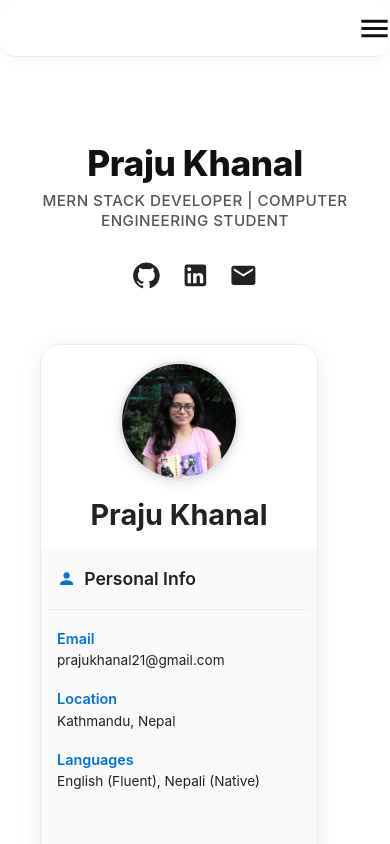
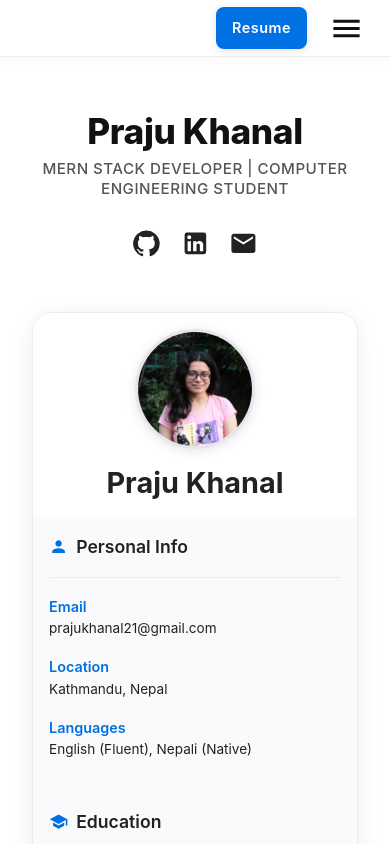
Before and after one commit to Praju2002/portfolio, a React (Vite) app: page / in a window 390 px wide. Shown: the top 844 px of the page. Built offline with nearby package versions, Linux system fonts and the light colour scheme.

Commit message:
update navbar and responsive layout

```diff
--- a/src/App.css
+++ b/src/App.css
@@ -49,20 +49,11 @@ section {
     width: 4px;
   }
 
-
   body {
     padding: 0;
     margin: 0;
     overflow-x: hidden;
   }
-
-
-  .MuiContainer-root {
-    padding-left: 16px !important;
-    padding-right: 16px !important;
-    max-width: 100% !important;
-  }
-
 
   * {
     max-width: 100%;
@@ -73,7 +64,6 @@ section {
     font-size: 0.9rem !important;
     padding: 8px 16px !important;
   }
-
 
   .MuiToolbar-root {
     padding-left: 8px !important;
@@ -92,12 +82,6 @@ section {
   .MuiIconButton-root {
     padding: 6px !important;
   }
-
-
-  .MuiBox-root {
-    padding-left: 8px !important;
-    padding-right: 8px !important;
-  }
 }
 
 html, body {
--- a/src/App.jsx
+++ b/src/App.jsx
@@ -55,24 +55,16 @@ const App = () => {
         px: { xs: 0, sm: 1, md: 2, lg: 3 },
       }}>
         {/* About Section */}
-        <Box id="about" sx={{ width: "100%", maxWidth: 1200, minHeight: "100vh", py: { xs: 4, md: 8 }, px: { xs: 2, sm: 3, md: 0 } }}>
-          <AboutMe />
-        </Box>
+        <AboutMe />
 
         {/* Projects Section */}
-        <Box id="projects" sx={{ width: "100%", maxWidth: 1200, minHeight: "100vh", py: { xs: 4, md: 8 }, px: { xs: 2, sm: 3, md: 0 } }}>
-          <Projects />
-        </Box>
+        <Projects />
 
         {/* Achievements Section */}
-        <Box id="achievements" sx={{ width: "100%", maxWidth: 1200, minHeight: "100vh", py: { xs: 4, md: 8 }, px: { xs: 2, sm: 3, md: 0 } }}>
-          <Achievements />
-        </Box>
+        <Achievements />
 
         {/* Contact Section */}
-        <Box id="contact" sx={{ width: "100%", maxWidth: 1200, minHeight: "100vh", py: { xs: 4, md: 8 }, px: { xs: 2, sm: 3, md: 0 } }}>
-          <Contact />
-        </Box>
+        <Contact />
 
         {/* Footer */}
         <Footer />
--- a/src/components/AboutMe.jsx
+++ b/src/components/AboutMe.jsx
@@ -48,8 +48,8 @@ const AboutMe = () => {
       }}
     >
 
-      <Container maxWidth="lg" sx={{ position: "relative", zIndex: 1, px: { xs: 2, sm: 3, md: 0 } }}>
-        <motion.div initial="hidden" animate="visible" variants={fadeInUp}>
+      <Container maxWidth="lg" sx={{ width: "100%", display: "flex", flexDirection: "column", alignItems: "center" }}>
+        <motion.div initial="hidden" animate="visible" variants={fadeInUp} style={{ width: "100%", display: "flex", flexDirection: "column", alignItems: "center" }}>
           <Typography
             variant="h1"
             component="h1"
@@ -125,7 +125,7 @@ const AboutMe = () => {
         </motion.div>
 
 
-        <Grid container spacing={4} sx={{ justifyContent: "center" }}>
+        <Grid container spacing={4} sx={{ justifyContent: "center", width: "100%" }}>
 
           <Grid item xs={12} md={5}>
             <motion.div initial="hidden" animate="visible" variants={fadeInUp} transition={{ delay: 0.1 }}>
--- a/src/components/Achievements.jsx
+++ b/src/components/Achievements.jsx
@@ -71,6 +71,7 @@ const Achievements = () => {
         minHeight: "100vh",
         display: "flex",
         alignItems: "center",
+        justifyContent: "center",
         px: { xs: 1, md: 2 },
       }}
     >
--- a/src/components/Contact.jsx
+++ b/src/components/Contact.jsx
@@ -93,14 +93,16 @@ const Contact = () => {
         minHeight: "100vh",
         display: "flex",
         alignItems: "center",
+        justifyContent: "center",
       }}
     >
-      <Container maxWidth="lg">
+      <Container maxWidth="lg" sx={{ width: "100%", display: "flex", flexDirection: "column", alignItems: "center" }}>
         <motion.div
           variants={containerVariants}
           initial="hidden"
           whileInView="visible"
           viewport={{ once: true, amount: 0.2 }}
+          style={{ width: "100%", display: "flex", flexDirection: "column", alignItems: "center" }}
         >
           <motion.div variants={itemVariants}>
             <Typography
@@ -133,7 +135,7 @@ const Contact = () => {
               Fill out the form below and I'll get back to you as soon as possible.
             </Typography>
           </motion.div>
-          <Grid container spacing={4} alignItems="stretch">
+          <Grid container spacing={4} sx={{ alignItems: "stretch", justifyContent: "center", width: "100%" }}>
             <Grid item xs={12} md={5}>
               <motion.div variants={itemVariants}>
                 <Paper
--- a/src/components/NavBar.jsx
+++ b/src/components/NavBar.jsx
@@ -49,6 +49,7 @@ const Navbar = () => {
           color: "#111",
           boxShadow: "0 2px 16px 0 rgba(0,0,0,0.04)",
           borderBottom: "1px solid #ececec",
+          borderRadius: 0,
           zIndex: 1201,
         }}
       >
@@ -59,7 +60,7 @@ const Navbar = () => {
           minHeight: 64,
           display: "flex",
           alignItems: "center",
-          justifyContent: "center",
+          justifyContent: "space-between",
           px: { xs: 2, sm: 3, md: 4 }
         }}>
           {/* Logo/Name */}
@@ -81,6 +82,8 @@ const Navbar = () => {
 
           {/* Desktop Nav */}
           {!isMobile && (
+            <>
+              <Box sx={{ flex: 1 }} /> {/* Spacer for left side */}
               <Box sx={{ display: "flex", gap: 2, alignItems: "center" }}>
                 {navItems.map((item) => (
                   <Button
@@ -91,9 +94,9 @@ const Navbar = () => {
                       fontWeight: 600,
                       fontSize: "1.08rem",
                       textTransform: "none",
-                    borderRadius: 2,
                       px: 2.5,
                       py: 1.2,
+                      borderRadius: 2,
                       transition: "all 0.2s cubic-bezier(.4,0,.2,1)",
                       '&:hover': {
                         background: "#f5f5f7",
@@ -111,10 +114,10 @@ const Navbar = () => {
                     background: "#0071e3",
                     color: "#fff",
                     fontWeight: 600,
-                  borderRadius: 2,
                     px: 2.5,
                     py: 1.2,
                     textTransform: "none",
+                    borderRadius: 2,
                     boxShadow: "0 2px 8px #e5e5ea",
                     transition: "all 0.2s cubic-bezier(.4,0,.2,1)",
                     '&:hover': {
@@ -125,19 +128,42 @@ const Navbar = () => {
                   Download Resume
                 </Button>
               </Box>
+            </>
           )}
 
-          {/* Hamburger for Mobile */}
+          {/* Mobile Nav */}
           {isMobile && (
+            <Box sx={{ display: "flex", alignItems: "center", gap: 1, ml: "auto", pr: 1 }}>
+              <Button
+                onClick={() => window.open('/Praju_cv.pdf', '_blank')}
+                sx={{
+                  background: "#0071e3",
+                  color: "#fff",
+                  fontWeight: 600,
+                  px: 2,
+                  py: 1,
+                  textTransform: "none",
+                  fontSize: "0.9rem",
+                  borderRadius: 2,
+                  boxShadow: "0 2px 8px #e5e5ea",
+                  transition: "all 0.2s cubic-bezier(.4,0,.2,1)",
+                  '&:hover': {
+                    background: "#005bb5",
+                  },
+                }}
+              >
+                Resume
+              </Button>
               <IconButton
                 edge="end"
                 color="inherit"
                 aria-label="menu"
                 onClick={() => setDrawerOpen(true)}
-              sx={{ ml: "auto" }}
+                sx={{ ml: 1, borderRadius: 2, mr: 1 }}
               >
                 <MenuIcon fontSize="large" />
               </IconButton>
+            </Box>
           )}
         </Toolbar>
       </AppBar>
@@ -180,18 +206,6 @@ const Navbar = () => {
               </ListItemButton>
             </ListItem>
           ))}
-          <ListItem disablePadding>
-            <ListItemButton onClick={() => window.open('/Praju_cv.pdf', '_blank')}>
-              <ListItemText
-                primary="Download Resume"
-                primaryTypographyProps={{
-                  fontWeight: 600,
-                  fontSize: "1.08rem",
-                  color: "#0071e3",
-                }}
-              />
-            </ListItemButton>
-          </ListItem>
         </List>
       </Drawer>
 
--- a/src/components/Projects.jsx
+++ b/src/components/Projects.jsx
@@ -76,9 +76,10 @@ const Projects = () => {
         minHeight: "100vh",
         display: "flex",
         alignItems: "center",
+        justifyContent: "center",
       }}
     >
-      <Container maxWidth="lg">
+      <Container maxWidth="lg" sx={{ width: "100%", display: "flex", flexDirection: "column", alignItems: "center" }}>
         <motion.div initial="hidden" animate="visible" variants={itemVariants}>
           <Typography
             variant="h3"
@@ -101,8 +102,9 @@ const Projects = () => {
           initial="hidden"
           whileInView="visible"
           viewport={{ once: true, amount: 0.2 }}
+          style={{ width: "100%", display: "flex", justifyContent: "center" }}
         >
-          <Grid container spacing={5} justifyContent="center" alignItems="stretch">
+          <Grid container spacing={5} sx={{ justifyContent: "center", alignItems: "stretch", width: "100%", maxWidth: "100%" }}>
             {projects.map((project, index) => (
               <Grid item key={index} xs={12} sm={6} md={4} sx={{ display: 'flex' }}>
                 <motion.div variants={itemVariants} style={{ display: 'flex', flex: 1 }}>
```
Also changed, not shown: 1 other file (tests, documents, lock files or other folders). Lines whose indentation alone changed are shown as unchanged.
